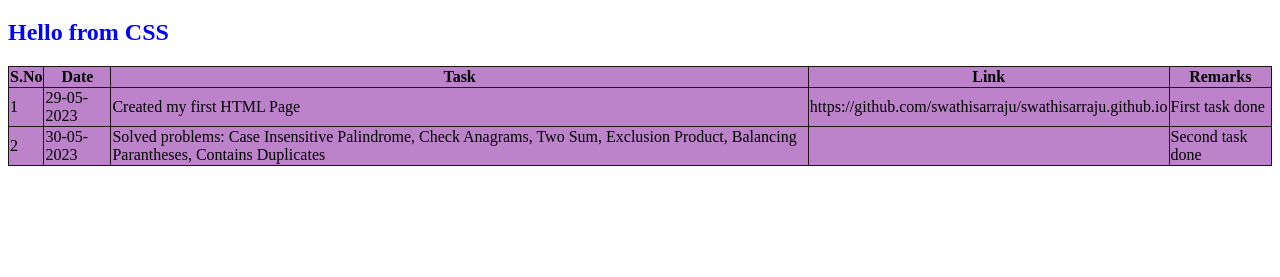
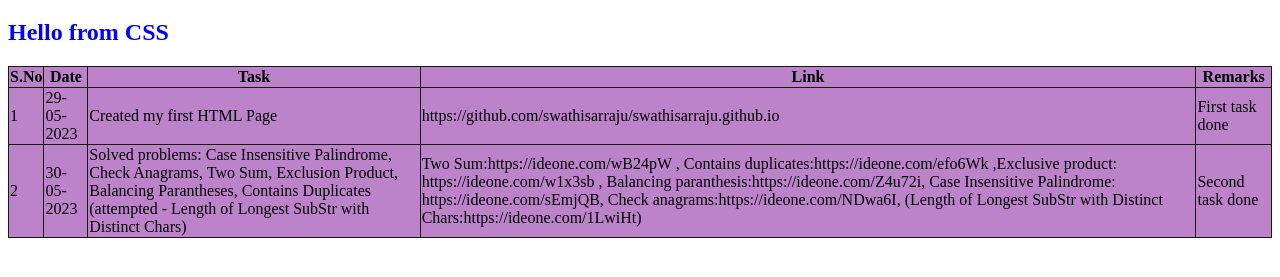
Before and after one commit to swathisarraju/swathisarraju.github.io, a plain HTML site: page index.html in a window 1280 px wide. Shown: the part 61-338 px from the top of the page. Drawn offline with Linux system fonts and the light colour scheme.

Commit message:
day 2 mentor pick problems with links

```diff
--- a/index.html
+++ b/index.html
@@ -30,8 +30,8 @@
         <tr>
             <td>2</td>
             <td>30-05-2023</td>
-            <td>Solved problems: Case Insensitive Palindrome, Check Anagrams, Two Sum, Exclusion Product, Balancing Parantheses, Contains Duplicates</td>
-            <td></td>
+            <td>Solved problems: Case Insensitive Palindrome, Check Anagrams, Two Sum, Exclusion Product, Balancing Parantheses, Contains Duplicates (attempted - Length of Longest SubStr with Distinct Chars)</td>
+            <td>Two Sum:https://ideone.com/wB24pW , Contains duplicates:https://ideone.com/efo6Wk ,Exclusive product: https://ideone.com/w1x3sb , Balancing paranthesis:https://ideone.com/Z4u72i, Case Insensitive Palindrome: https://ideone.com/sEmjQB, Check anagrams:https://ideone.com/NDwa6I, (Length of Longest SubStr with Distinct Chars:https://ideone.com/1LwiHt)</td>
             <td>Second task done</td>
         </tr>
     </table>
```
